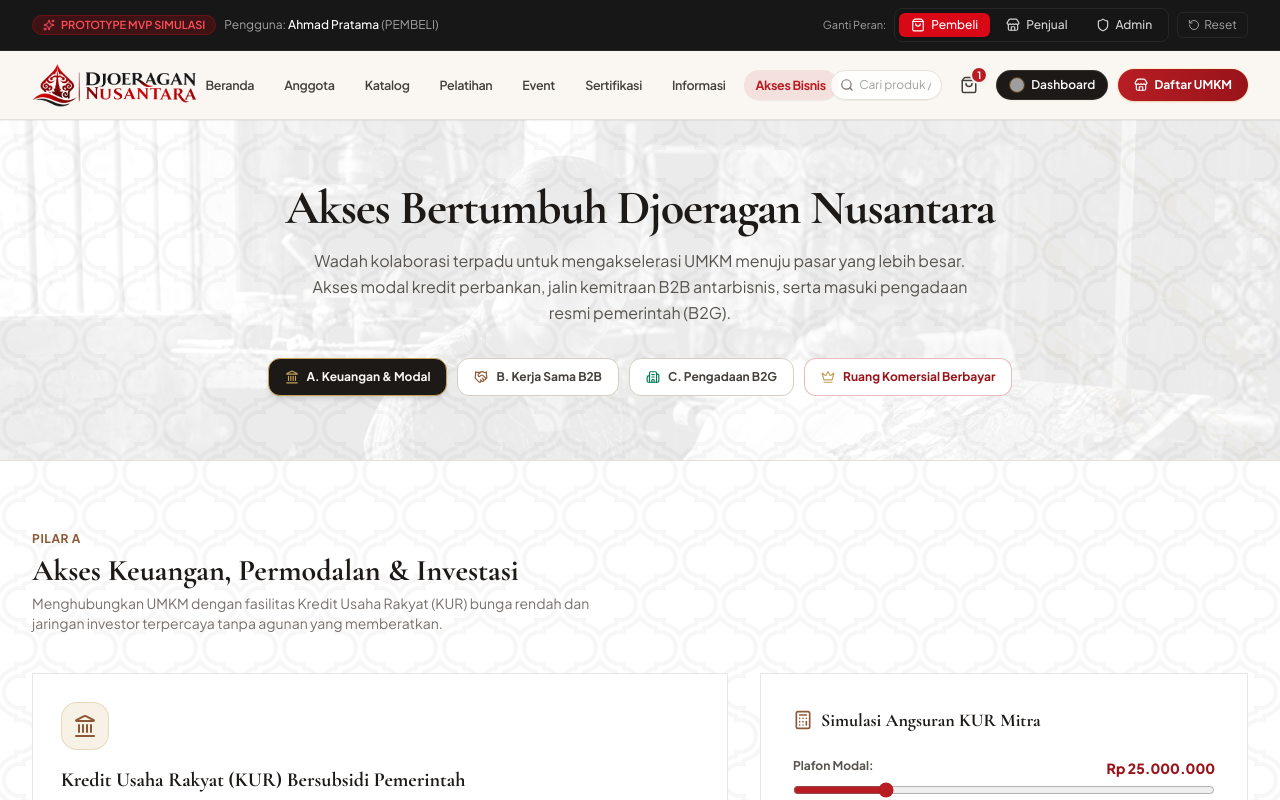
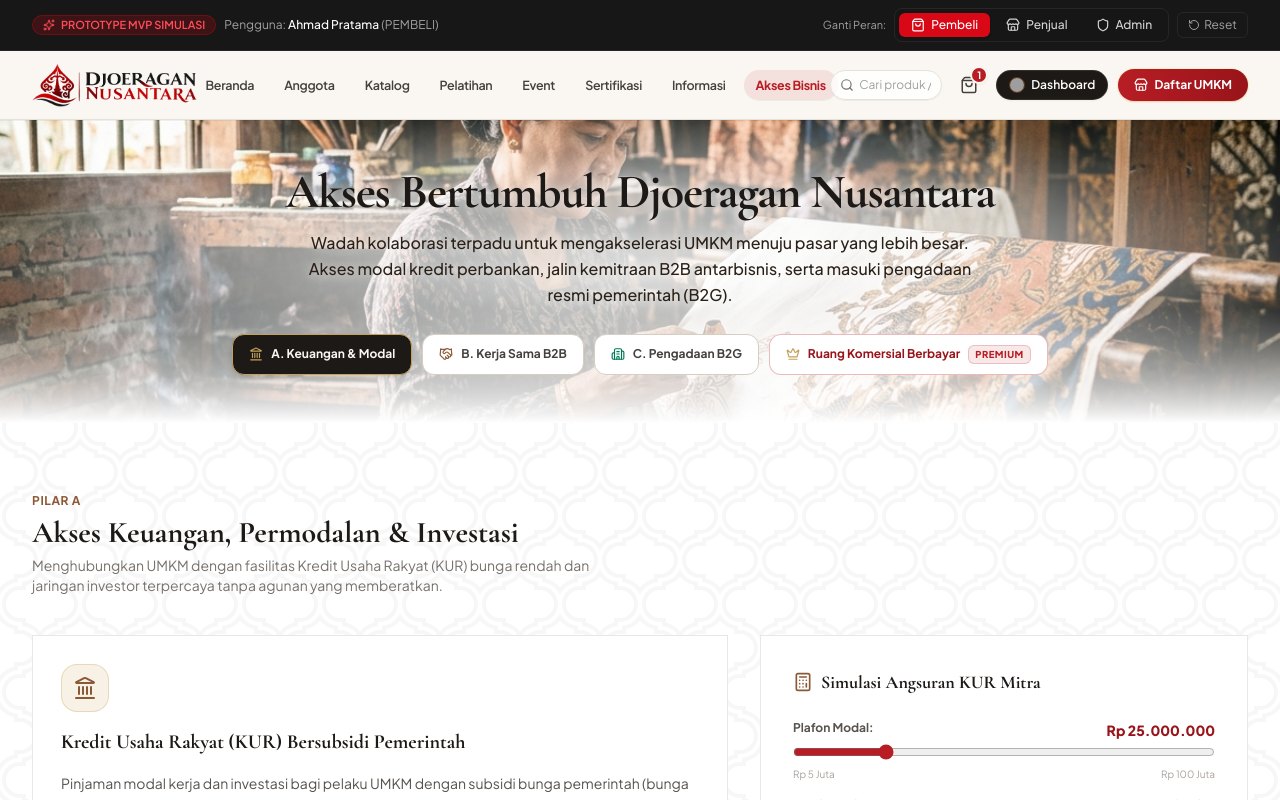
Before and after one commit to shinji1502/DjoeraganNusantara, a React (Vite) app in the folder ruang-umkm-surakarta/: page /akses-bertumbuh in a window 1280 px wide. Shown: the top 800 px of the page. Built offline with nearby package versions, Linux system fonts and the light colour scheme; grey boxes are pictures that could not be loaded.

Commit message:
edit header akses bertumbuh

```diff
--- a/ruang-umkm-surakarta/src/index.css
+++ b/ruang-umkm-surakarta/src/index.css
@@ -108,6 +108,56 @@ body {
   filter: grayscale(100%) contrast(125%);
   pointer-events: none;
   z-index: 0;
+}
+
+/* Akses Bertumbuh Dedicated Hero — Photo cover without batik, radial text overlay & bottom gradient fade */
+.akses-hero {
+  position: relative;
+  background-color: var(--dn-surface-bg, #FFFFFF);
+  background-image: url('/images/solo_umkm_artisan.jpg');
+  background-size: cover;
+  background-position: center;
+  background-repeat: no-repeat;
+}
+
+.akses-hero::before {
+  content: "";
+  position: absolute;
+  inset: 0;
+  /* Radial gradient overlay: putih pekat di tengah area teks, memudar ke tepi agar karakter foto samping tetap tajam */
+  background: radial-gradient(
+    ellipse at 50% 50%,
+    rgba(255, 255, 255, 0.88) 0%,
+    rgba(255, 255, 255, 0.55) 45%,
+    rgba(255, 255, 255, 0.15) 75%,
+    rgba(255, 255, 255, 0) 100%
+  );
+  pointer-events: none;
+  z-index: 1;
+}
+
+@media (max-width: 640px) {
+  .akses-hero::before {
+    /* Pada mobile, overlay radial diperluas agar teks penuh tetap sangat mudah dibaca */
+    background: radial-gradient(
+      ellipse at 50% 50%,
+      rgba(255, 255, 255, 0.94) 0%,
+      rgba(255, 255, 255, 0.80) 60%,
+      rgba(255, 255, 255, 0.50) 100%
+    );
+  }
+}
+
+.akses-hero::after {
+  content: "";
+  position: absolute;
+  left: 0;
+  right: 0;
+  bottom: 0;
+  height: 38%; /* 35-40% gradient fade to seamless bottom */
+  background: linear-gradient(to bottom, transparent 0%, var(--dn-surface-bg, #FFFFFF) 100%);
+  pointer-events: none;
+  z-index: 2;
 }
 
 /* Katalog: Ivory polos — bersih tanpa pattern di belakang produk */
--- a/ruang-umkm-surakarta/src/pages/public/AksesBertumbuhPage.tsx
+++ b/ruang-umkm-surakarta/src/pages/public/AksesBertumbuhPage.tsx
@@ -13,7 +13,6 @@ import {
 } from 'lucide-react';
 import { useApp } from '../../context/AppContext';
 import { formatRupiah } from '../../utils/formatters';
-import { BatikParang } from '../../components/common/BatikOrnament';
 
 export const AksesBertumbuhPage: React.FC = () => {
   const { showToast } = useApp();
@@ -71,21 +70,24 @@ export const AksesBertumbuhPage: React.FC = () => {
 
   return (
     <div className="space-y-12 sm:space-y-16 pb-24 bg-theme-akses-bertumbuh min-h-screen">
-      {/* Editorial Header with Square Grid, Parang watermark, & Faint Artisan Photo */}
-      <section className="relative overflow-hidden bg-transparent border-b border-[#E7DFD5] bg-heritage-artisan-watermark py-14 sm:py-16">
-        <div className="absolute right-0 top-0 bottom-0 w-64 pointer-events-none opacity-40 hidden md:block">
-          <BatikParang className="h-full w-full" color="#C5A059" opacity={0.12} />
-        </div>
-        <div className="max-w-4xl mx-auto px-4 text-center space-y-4 relative z-10">
-          <h1 className="text-3xl sm:text-4xl lg:text-5xl font-serif font-extrabold text-[#1C1917] tracking-tight">
+      {/* Editorial Header — Akses Bertumbuh Dedicated Hero */}
+      <section className="akses-hero overflow-hidden py-10 sm:py-12">
+        <div className="max-w-4xl mx-auto px-4 text-center space-y-3.5 relative z-10">
+          <h1
+            style={{ textShadow: '0 1px 12px rgba(255, 255, 255, 0.9)' }}
+            className="text-3xl sm:text-4xl lg:text-5xl font-serif font-extrabold text-[#1C1917] tracking-tight"
+          >
             Akses Bertumbuh Djoeragan Nusantara
           </h1>
-          <p className="text-sm sm:text-base text-[#57534E] max-w-2xl mx-auto leading-relaxed">
+          <p
+            style={{ textShadow: '0 1px 12px rgba(255, 255, 255, 0.9)' }}
+            className="text-sm sm:text-base text-[#2B2118] font-medium max-w-2xl mx-auto leading-relaxed"
+          >
             Wadah kolaborasi terpadu untuk mengakselerasi UMKM menuju pasar yang lebih besar. Akses modal kredit perbankan, jalin kemitraan B2B antarbisnis, serta masuki pengadaan resmi pemerintah (B2G).
           </p>
 
           {/* Pillar Navigation Tabs */}
-          <div className="flex justify-center flex-wrap gap-2.5 pt-4">
+          <div className="flex justify-center flex-wrap gap-2.5 pt-3">
             <button
               onClick={() => setActiveTab('keuangan')}
               className={`px-4 py-2.5 rounded-xl text-xs font-bold transition flex items-center gap-2 cursor-pointer ${
@@ -132,6 +134,13 @@ export const AksesBertumbuhPage: React.FC = () => {
             >
               <Crown className="w-3.5 h-3.5 text-[#C5A059]" />
               <span>Ruang Komersial Berbayar</span>
+              <span className={`text-[9.5px] font-extrabold uppercase tracking-wider px-1.5 py-0.5 rounded-md ${
+                activeTab === 'komersial'
+                  ? 'bg-white/20 text-white'
+                  : 'bg-[#B81D24]/10 text-[#B81D24] border border-[#B81D24]/20'
+              }`}>
+                Premium
+              </span>
             </button>
           </div>
         </div>
```
